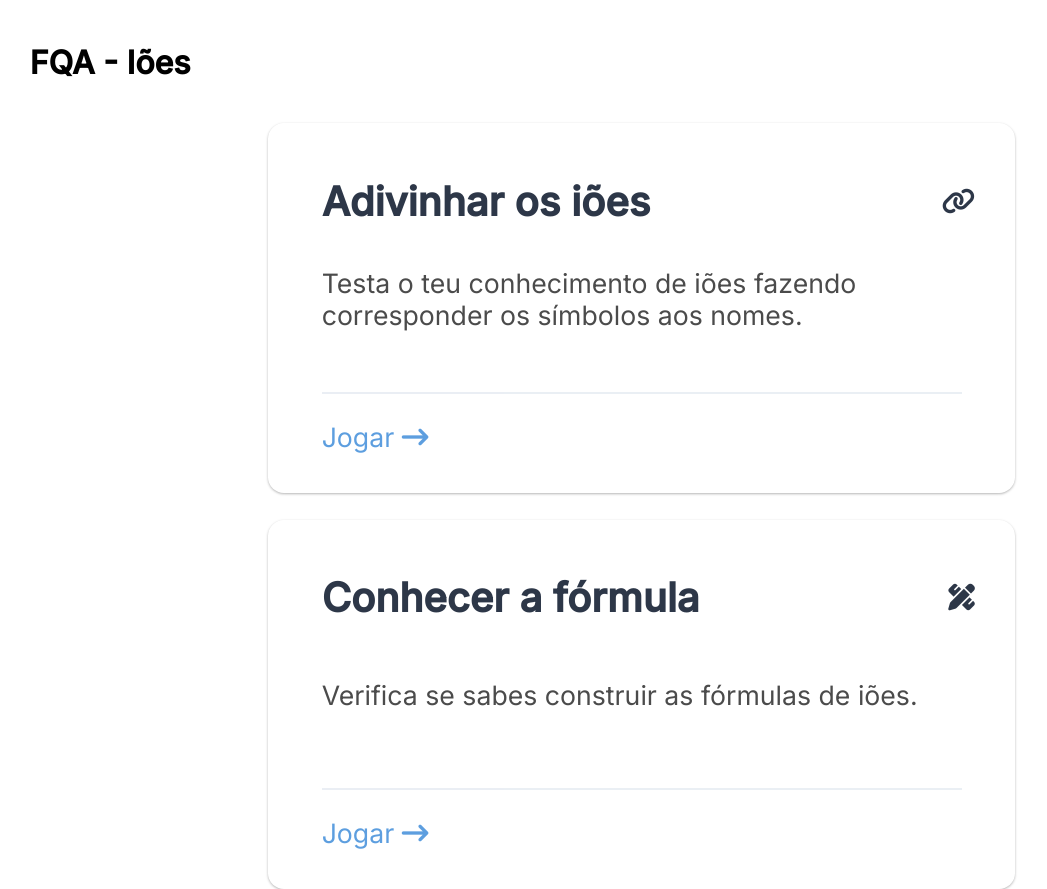
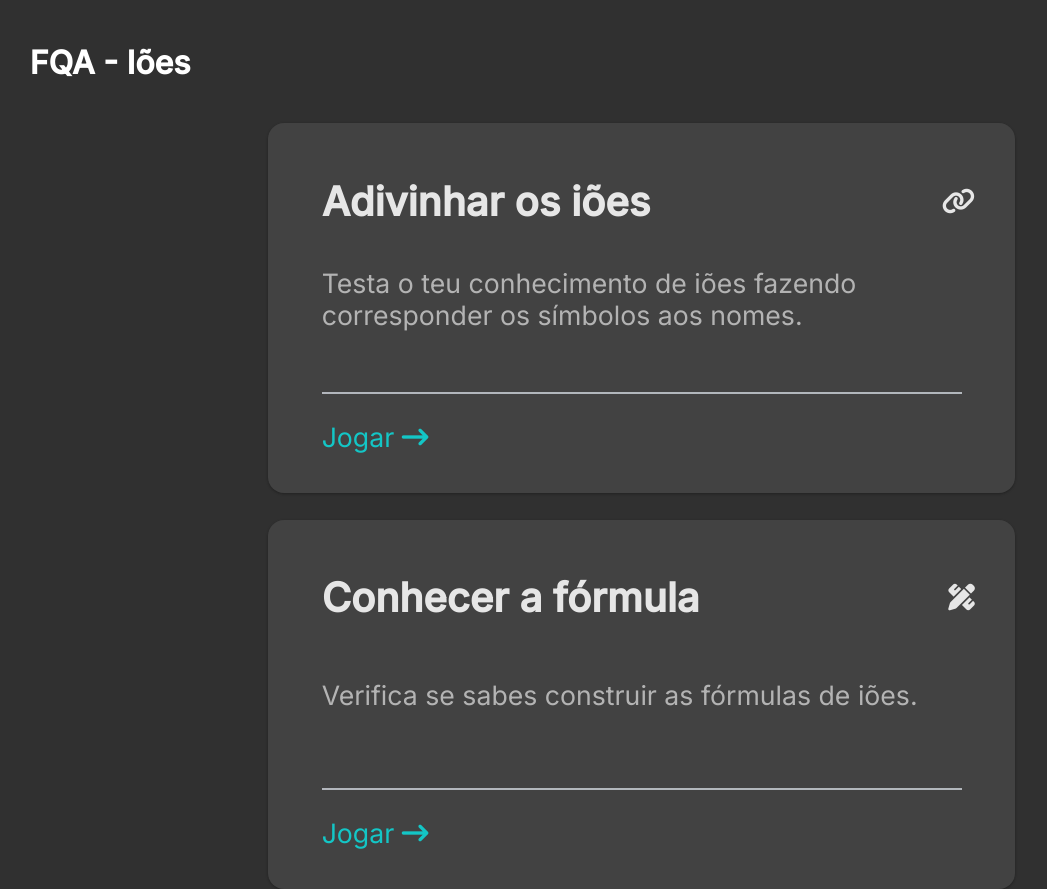
Before and after one commit to joaoestudante/ion-teaching, a plain HTML site: page index.html in a window 1280 px wide. Shown: the whole page, without its empty margins (5-1052 px from the left). Drawn offline with Linux system fonts and the dark colour scheme.

Commit message:
Add auto dark theme

```diff
--- a/style.css
+++ b/style.css
@@ -80,3 +80,15 @@ a:visited {
 a:link {
     text-decoration: none;
 }
+
+/* Dark Theme Shenanigans */
+
+@media (prefers-color-scheme: dark) {
+    .card { background:  #424242; color: white; }
+    .title__content, .title__icon { opacity: 0.87; color: white;}
+    .content { opacity: 0.6; color: white; }
+    a { color: #00FFFF; }
+    a:visited { color: #00FFFF; }
+    h1 { color: white}
+    body { background: #303030}
+  }
```
